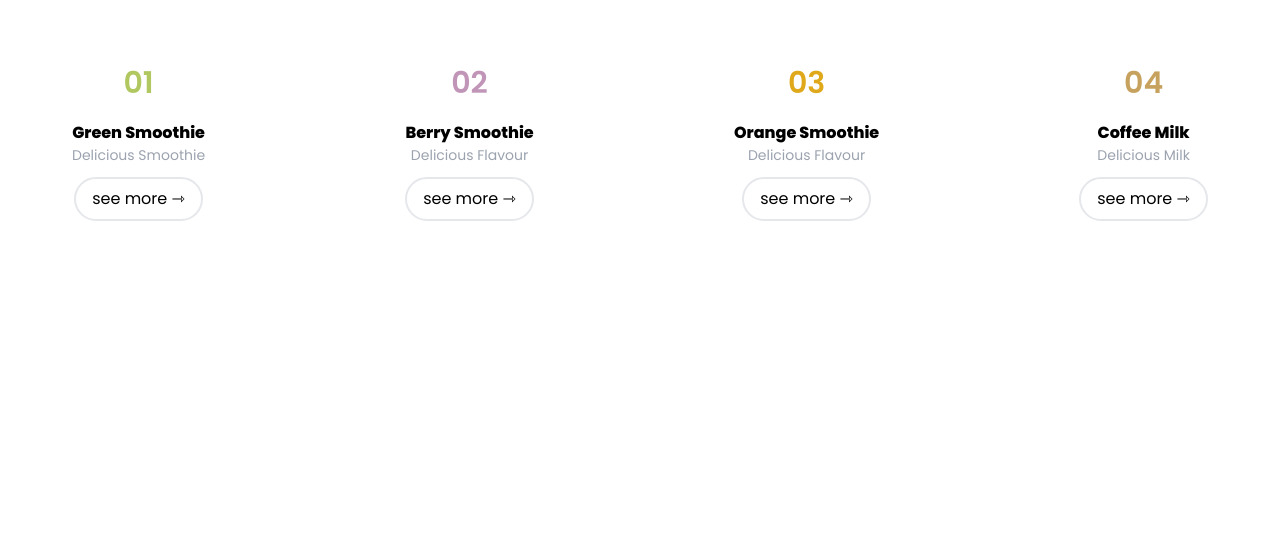
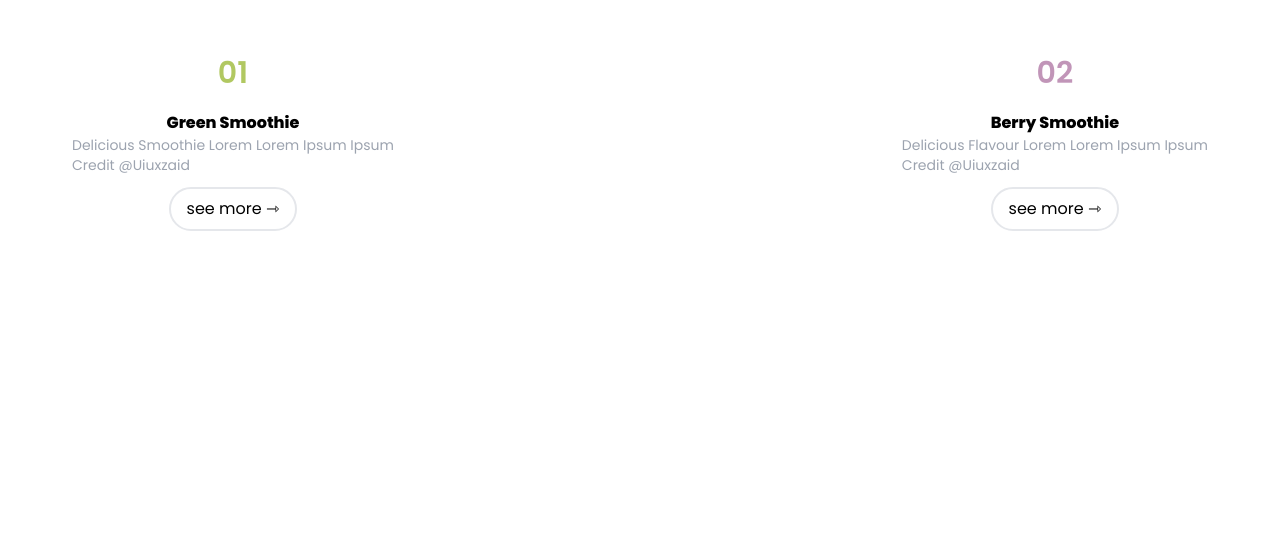
Before and after one commit to Petsamuel/juicy, a React (Vite) app: page / in a window 1280 px wide. Shown: the part 267-800 px from the top of the page. Built offline with nearby package versions, Linux system fonts and the light colour scheme.

Commit message:
added dummy text

```diff
--- a/src/components/Cards.tsx
+++ b/src/components/Cards.tsx
@@ -76,7 +76,8 @@
                     active === val.id && " text-white"
                   }  text-sm capitalize`}
                 >
-                  <p className="w-max">{val.description}</p>
+                  <p className="w-max">{val.description} lorem lorem ipsum ipsum </p>
+                  <p>credit @uiuxzaid</p>
                 </div>
                 <div className="mt-3">
                   <input
```
